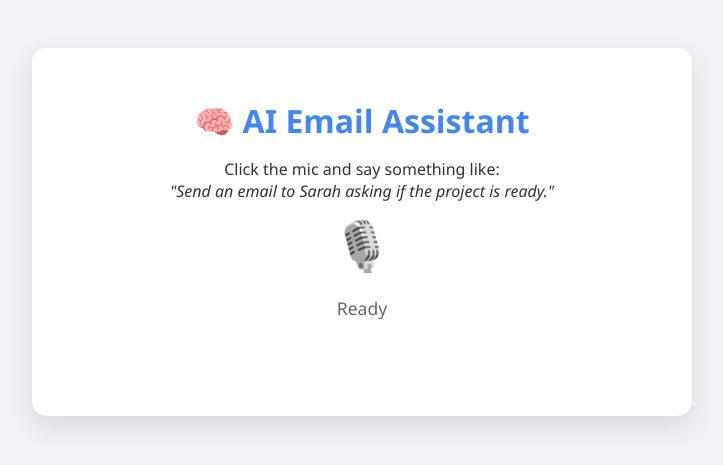
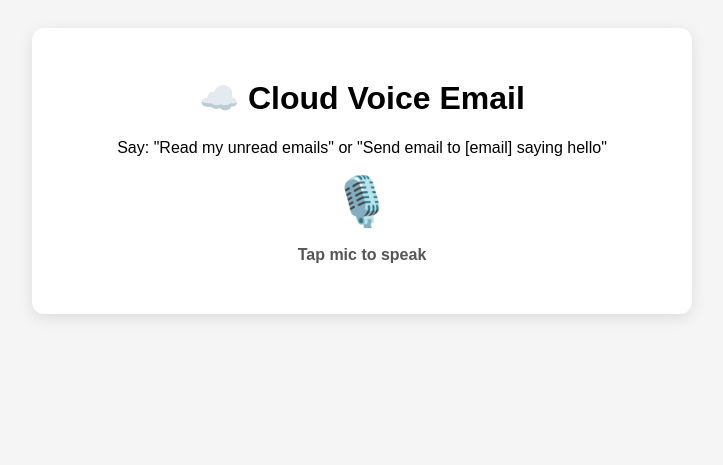
Before and after one commit to rpccl/rpccl.github.io, a Jekyll site: the page v.html, which Jekyll copies as it is, in a window 1280 px wide. Shown: the top 465 px of the page, without its empty margins (278-1001 px from the left). Built offline with Jekyll 4.4.1, drawn with Linux system fonts in a browser that asks for light colours; some of the changed lines change nothing that is shown.

Commit message:
add real email reading sanding

````diff
--- a/v.html
+++ b/v.html
@@ -2,164 +2,119 @@
 <html lang="en">
 <head>
     <meta charset="UTF-8">
-    <title>AI Voice Email (Mock)</title>
+    <title>Voice Gmail (Serverless)</title>
     <style>
-        body { font-family: 'Segoe UI', sans-serif; text-align: center; padding: 40px; background-color: #f0f2f5; color: #333; }
-        .card { background: white; padding: 30px; border-radius: 15px; box-shadow: 0 10px 25px rgba(0,0,0,0.1); max-width: 600px; margin: auto; }
-        h1 { margin-bottom: 10px; color: #4285F4; }
-
-        /* The Listening Button */
-        #micBtn {
-            font-size: 3em; background: none; border: none; cursor: pointer;
-            transition: transform 0.2s; filter: grayscale(100%);
-        }
-        #micBtn:hover { transform: scale(1.1); }
-        #micBtn.listening { filter: grayscale(0%); animation: pulse 1.5s infinite; }
-
-        @keyframes pulse { 0% { transform: scale(1); } 50% { transform: scale(1.1); } 100% { transform: scale(1); } }
-
-        /* Status & Output areas */
-        .status { margin: 20px 0; font-size: 1.1em; color: #666; height: 30px;}
-        .transcript { font-style: italic; color: #888; margin-bottom: 20px; min-height: 20px;}
-
-        /* The "Faked" Email Display */
-        #emailPreview {
-            text-align: left; background: #fffde7; border: 1px solid #fdd835;
-            padding: 20px; border-radius: 8px; display: none; margin-top: 20px;
-        }
-        .field { margin-bottom: 10px; }
-        .label { font-weight: bold; color: #555; width: 60px; display: inline-block;}
+        body { font-family: sans-serif; text-align: center; padding: 20px; background-color: #f5f5f5; }
+        .card { background: white; max-width: 600px; margin: auto; padding: 30px; border-radius: 12px; box-shadow: 0 4px 15px rgba(0,0,0,0.1); }
+        button { font-size: 3em; border: none; background: none; cursor: pointer; transition: transform 0.2s; }
+        button:active { transform: scale(0.9); }
+        #status { margin: 15px; font-weight: bold; color: #555; }
+        .email-list { text-align: left; margin-top: 20px; font-size: 0.9em; }
+        .email-item { background: #e3f2fd; padding: 10px; margin-bottom: 8px; border-radius: 5px; }
     </style>
-
     <script type="importmap">
-      {
-        "imports": {
-          "@google/generative-ai": "https://esm.run/@google/generative-ai"
-        }
-      }
+      { "imports": { "@google/generative-ai": "https://esm.run/@google/generative-ai" } }
     </script>
 </head>
 <body>
 
     <div class="card">
-        <h1>🧠 AI Email Assistant</h1>
-        <p>Click the mic and say something like:<br>
-        <i>"Send an email to Sarah asking if the project is ready."</i></p>
+        <h1>☁️ Cloud Voice Email</h1>
+        <p>Say: "Read my unread emails" or "Send email to [email] saying hello"</p>
 
-        <button id="micBtn" onclick="toggleListening()">🎙️</button>
-
-        <div class="status" id="status">Ready</div>
-        <div class="transcript" id="transcript"></div>
-
-        <div id="emailPreview">
-            <h3>✉️ Email Draft Generated</h3>
-            <div class="field"><span class="label">To:</span> <span id="toDisplay"></span></div>
-            <div class="field"><span class="label">Subject:</span> <span id="subDisplay"></span></div>
-            <div class="field"><span class="label">Body:</span> <span id="bodyDisplay"></span></div>
-            <hr>
-            <div style="text-align:right; font-size:0.8em; color:green;">✓ Simulated Send Success</div>
-        </div>
+        <button onclick="startAgent()">🎙️</button>
+        <div id="status">Tap mic to speak</div>
+        <div class="email-list" id="displayArea"></div>
     </div>
 
     <script type="module">
         import { GoogleGenerativeAI } from "@google/generative-ai";
 
-        // --- 1. CONFIGURATION ---
-        // ⚠️ SECURITY WARNING: Never use this Key in a real public website.
-        // It's okay for local testing, but anyone who views source can see it.
+        // --- CONFIGURATION ---
+        /*
+
+        const API_KEY = "AIzaSyDxw8ulwIyPZJTeoIY0WJySj3HH4ns5r_U";
+https://script.google.com/macros/s/AKfycbwDsIfTo6kViXw3w03m6GRdz6ke21bFTRg986xdEtXjcH3AYcNB-jMxDltjyxrqM6cN/exec
+*/
+const SCRIPT_URL = "https://script.google.com/macros/s/AKfycbwDsIfTo6kViXw3w03m6GRdz6ke21bFTRg986xdEtXjcH3AYcNB-jMxDltjyxrqM6cN/exec";
         const API_KEY = "AIzaSyDxw8ulwIyPZJTeoIY0WJySj3HH4ns5r_U";
 
         const genAI = new GoogleGenerativeAI(API_KEY);
-        const model = genAI.getGenerativeModel({ model: "gemini-2.5-flash" });
+        const model = genAI.getGenerativeModel({ model: "gemini-2.0-flash" });
 
-        // --- 2. VOICE SETUP ---
-        const SpeechRecognition = window.SpeechRecognition || window.webkitSpeechRecognition;
-        const recognition = new SpeechRecognition();
-        const micBtn = document.getElementById('micBtn');
-        const statusDiv = document.getElementById('status');
-        const transDiv = document.getElementById('transcript');
-        const previewDiv = document.getElementById('emailPreview');
+        // --- 1. TOOL FUNCTIONS ---
+        async function listEmails() {
+            document.getElementById('status').innerText = "Fetching from Gmail...";
+            // We use the proxy URL to read
+            const response = await fetch(`${SCRIPT_URL}?action=read&q=is:unread`);
+            const emails = await response.json();
 
-        let isListening = false;
+            // Display visually
+            const display = document.getElementById('displayArea');
+            display.innerHTML = "";
+            emails.forEach(e => {
+                display.innerHTML += `<div class="email-item"><b>${e.from}</b>: ${e.subject}</div>`;
+            });
 
-        window.toggleListening = function() {
-            if (isListening) {
-                recognition.stop();
-            } else {
-                recognition.start();
-            }
-        };
+            return JSON.stringify(emails);
+        }
 
-        recognition.onstart = () => {
-            isListening = true;
-            micBtn.classList.add('listening');
-            statusDiv.innerText = "Listening...";
-            previewDiv.style.display = 'none'; // Hide previous result
-        };
+        async function sendEmail(to, subject, body) {
+            document.getElementById('status').innerText = "Sending via Cloud...";
+            // Apps Script requires a specific POST format
+            // We use 'no-cors' mode or standard fetch depending on browser strictness.
+            // Standard fetch usually works if "Anyone" access is set in Apps Script.
 
-        recognition.onend = () => {
-            isListening = false;
-            micBtn.classList.remove('listening');
-            if (statusDiv.innerText === "Listening...") {
-                statusDiv.innerText = "Stopped.";
-            }
-        };
+            const response = await fetch(SCRIPT_URL, {
+                method: "POST",
+                body: JSON.stringify({ to, subject, body })
+            });
+            const result = await response.json();
+            return result.status;
+        }
 
-        recognition.onresult = async (event) => {
-            const userText = event.results[0][0].transcript;
-            transDiv.innerText = `You said: "${userText}"`;
-            statusDiv.innerText = "Thinking (Asking AI)... 🧠";
+        // --- 2. AI LOGIC ---
+        window.startAgent = async () => {
+            const recognition = new webkitSpeechRecognition();
+            recognition.start();
+            document.getElementById('status').innerText = "Listening...";
 
-            // Send to AI
-            await processWithAI(userText);
-        };
+            recognition.onresult = async (event) => {
+                const text = event.results[0][0].transcript;
+                document.getElementById('status').innerText = "Thinking...";
 
-        // --- 3. THE BRAIN (AI LOGIC) ---
-        async function processWithAI(text) {
-            try {
-                // We give the AI a "Persona" and strict instructions to return JSON
+                // Prompt the AI to decide what to do
                 const prompt = `
-                    You are a helpful email assistant.
-                    Extract the following from this command: "${text}".
+                    User Command: "${text}"
 
-                    Return ONLY a JSON object (no markdown, no extra text) with these keys:
-                    - "recipient": Who is it for? (Extract name).
-                    - "subject": A professional subject line based on the content.
-                    - "body": The email message, polite and professional.
+                    You have two tools:
+                    1. READ: If user wants to check/read emails. Output JSON: {"tool": "read"}
+                    2. SEND: If user wants to send. Output JSON: {"tool": "send", "to": "email", "subject": "...", "body": "..."}
 
-                    Example output format: {"recipient": "Mom", "subject": "Hello", "body": "Hi..."}
+                    Return ONLY JSON.
                 `;
 
                 const result = await model.generateContent(prompt);
-                const response = await result.response;
-                const aiText = response.text();
+                const responseText = result.response.text().replace(/```json|```/g, '').trim();
+                const action = JSON.parse(responseText);
 
-                // Clean up the text just in case the AI adds ```json blocks
-                const cleanJson = aiText.replace(/```json/g, '').replace(/```/g, '').trim();
-
-                // Parse and Display
-                const data = JSON.parse(cleanJson);
-
-                document.getElementById('toDisplay').innerText = data.recipient;
-                document.getElementById('subDisplay').innerText = data.subject;
-                document.getElementById('bodyDisplay').innerText = data.body;
-
-                previewDiv.style.display = 'block';
-                statusDiv.innerText = "Done!";
-
-                // Speak confirmation
-                speak(`I prepared an email to ${data.recipient} with the subject ${data.subject}.`);
-
-            } catch (error) {
-                console.error(error);
-                statusDiv.innerText = "Error: Could not understand.";
-                speak("I'm sorry, I got confused.");
-            }
-        }
+                if (action.tool === "read") {
+                    const emails = await listEmails();
+                    // Ask AI to summarize the emails naturally
+                    const summary = await model.generateContent(`Here are the user's emails: ${emails}. Summarize them for voice output.`);
+                    speak(summary.response.text());
+                }
+                else if (action.tool === "send") {
+                    await sendEmail(action.to, action.subject, action.body);
+                    speak("Email sent successfully.");
+                    document.getElementById('status').innerText = "Sent!";
+                }
+            };
+        };
 
         function speak(text) {
-            const utterance = new SpeechSynthesisUtterance(text);
-            window.speechSynthesis.speak(utterance);
+            const u = new SpeechSynthesisUtterance(text);
+            window.speechSynthesis.speak(u);
         }
     </script>
 </body>
````
